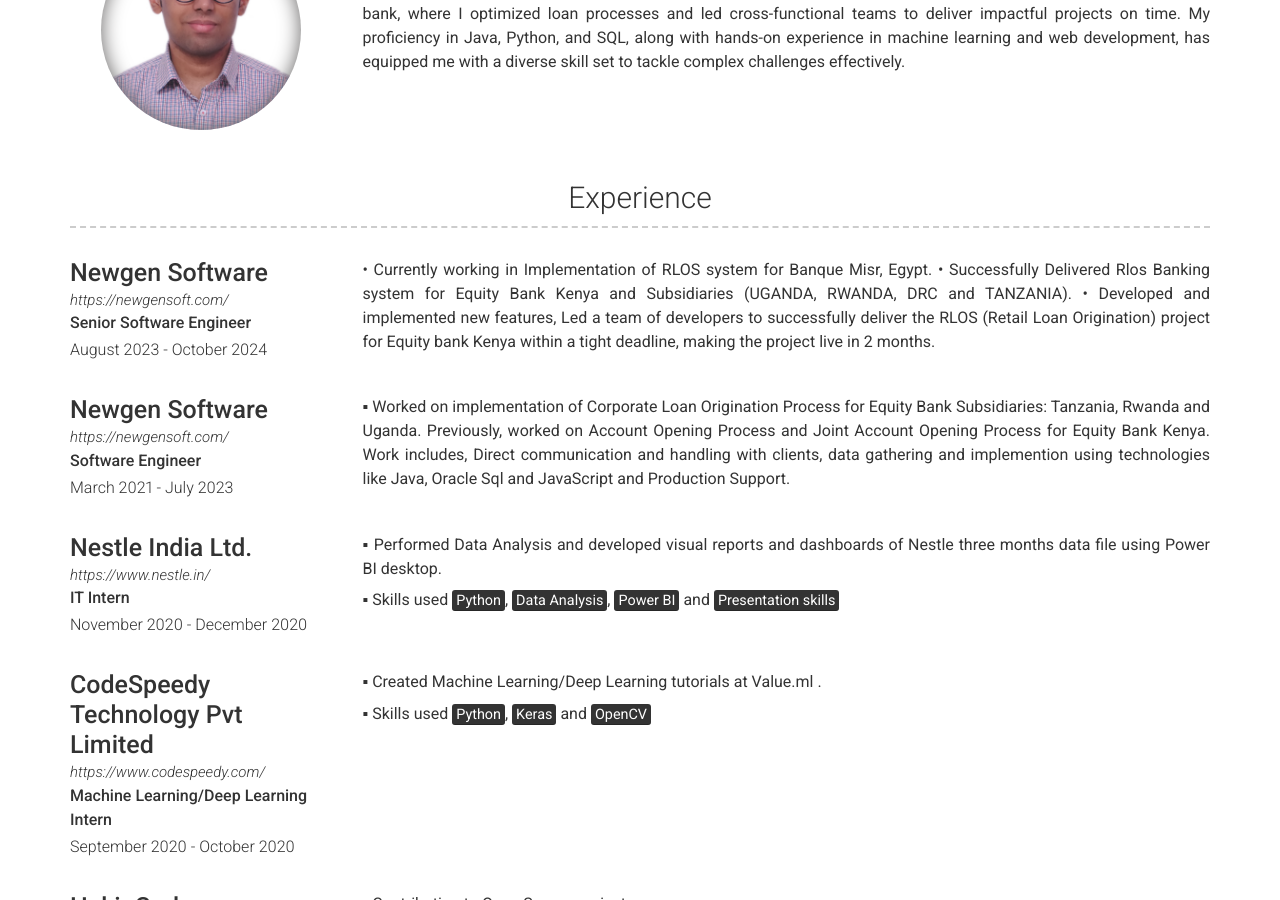
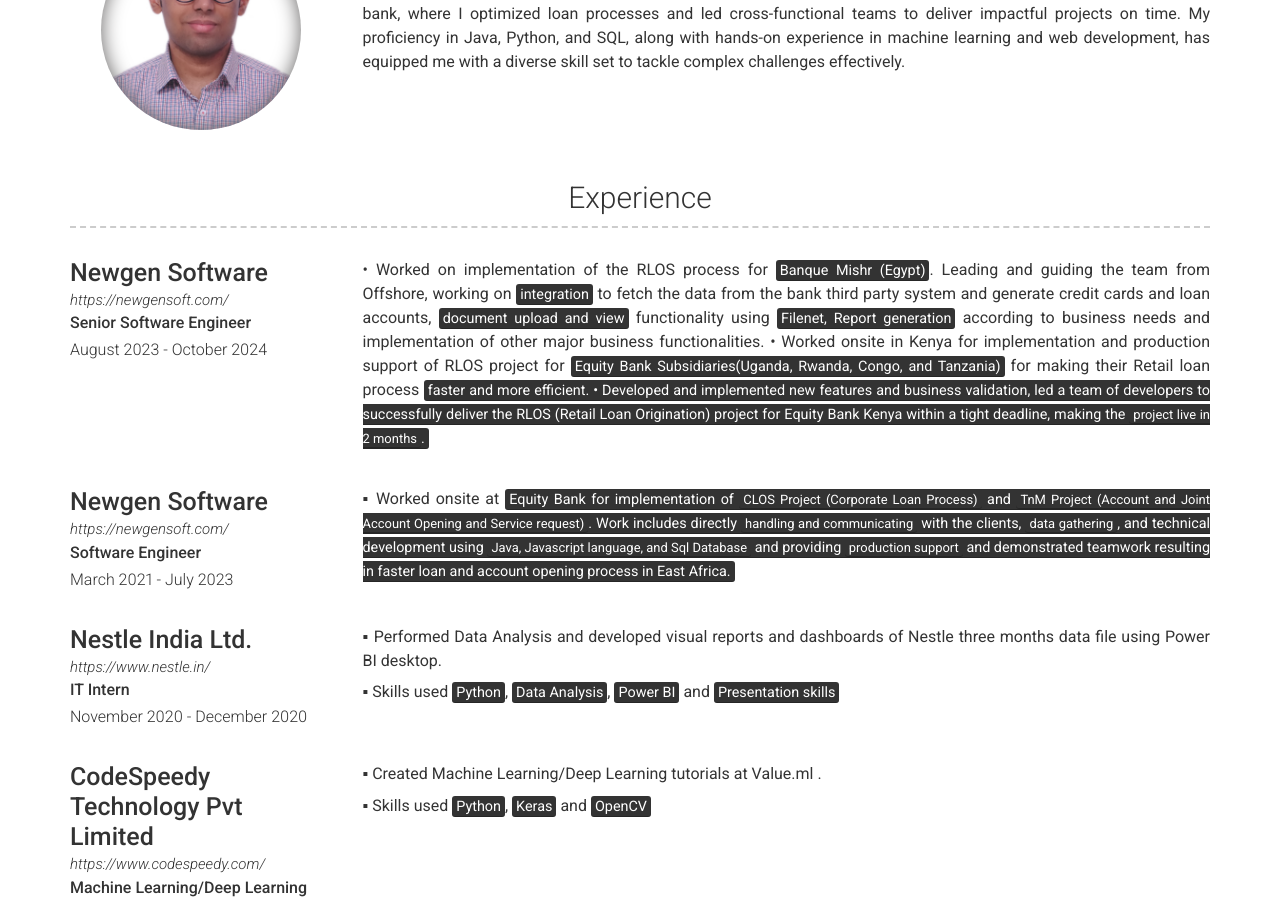
Before and after one commit to rjn01/rjn01.github.io, a Jekyll site: the page built from index.md, in a window 1280 px wide and 900 px high, scrolled down 349 px. Built offline with Jekyll 4.4.1, drawn with Linux system fonts in a browser that asks for light colours; nearby versions of some CDN libraries.

Commit message:
Update experience.yml

```diff
--- a/_data/experience.yml
+++ b/_data/experience.yml
@@ -5,10 +5,16 @@
   job_title: Senior Software Engineer
   dates: August 2023 - October 2024
   description: |
-    • Currently working in Implementation of RLOS system for Banque Misr, Egypt.
-    • Successfully Delivered Rlos Banking system for Equity Bank Kenya and Subsidiaries (UGANDA, RWANDA, DRC and TANZANIA).
-    • Developed and implemented new features, Led a team of developers to successfully deliver the RLOS (Retail Loan Origination) project for Equity bank Kenya within a tight deadline, making the project live in 2 months.
-
+    • Worked on implementation of the RLOS process for <mark>Banque Mishr (Egypt)</mark>. Leading and guiding the team from
+      Offshore, working on <mark>integration</mark> to fetch the data from the bank third party system and generate credit
+      cards and loan accounts, <mark>document upload and view</mark> functionality using <mark>Filenet, Report
+      generation</mark> according to business needs and implementation of other major business functionalities.
+    • Worked onsite in Kenya for implementation and production support of RLOS project for <mark>Equity Bank
+      Subsidiaries(Uganda, Rwanda, Congo, and Tanzania)</mark> for making their Retail loan process <mark>faster and more
+      efficient.
+    • Developed and implemented new features and business validation, led a team of developers to successfully deliver the
+      RLOS (Retail Loan Origination) project for Equity Bank Kenya within a tight deadline, making the <mark>project live in 2
+      months</mark>.
 
 - layout: left
   company: Newgen Software
@@ -16,10 +22,11 @@
   job_title: Software Engineer
   dates: March 2021 - July 2023
   description: |
-    ▪ Worked on implementation of Corporate Loan Origination Process for Equity Bank Subsidiaries: Tanzania, Rwanda and Uganda. Previously, worked on Account Opening Process and Joint Account Opening Process for Equity Bank Kenya.
-      Work includes, Direct communication and handling with clients, data gathering and implemention using technologies like Java, Oracle Sql and JavaScript and Production Support.
-
-
+    ▪ Worked onsite at <mark>Equity Bank for implementation of <mark>CLOS Project (Corporate Loan Process)</mark> and
+      <mark>TnM Project (Account and Joint Account Opening and Service request)</mark>. Work includes directly <mark>handling
+      and communicating</mark> with the clients, <mark>data gathering</mark>, and technical development using <mark>Java,
+      Javascript language, and Sql Database</mark> and providing <mark>production support</mark> and demonstrated teamwork
+      resulting in faster loan and account opening process in East Africa.
 - layout: left
   company: Nestle India Ltd.
   link: https://www.nestle.in/
```
